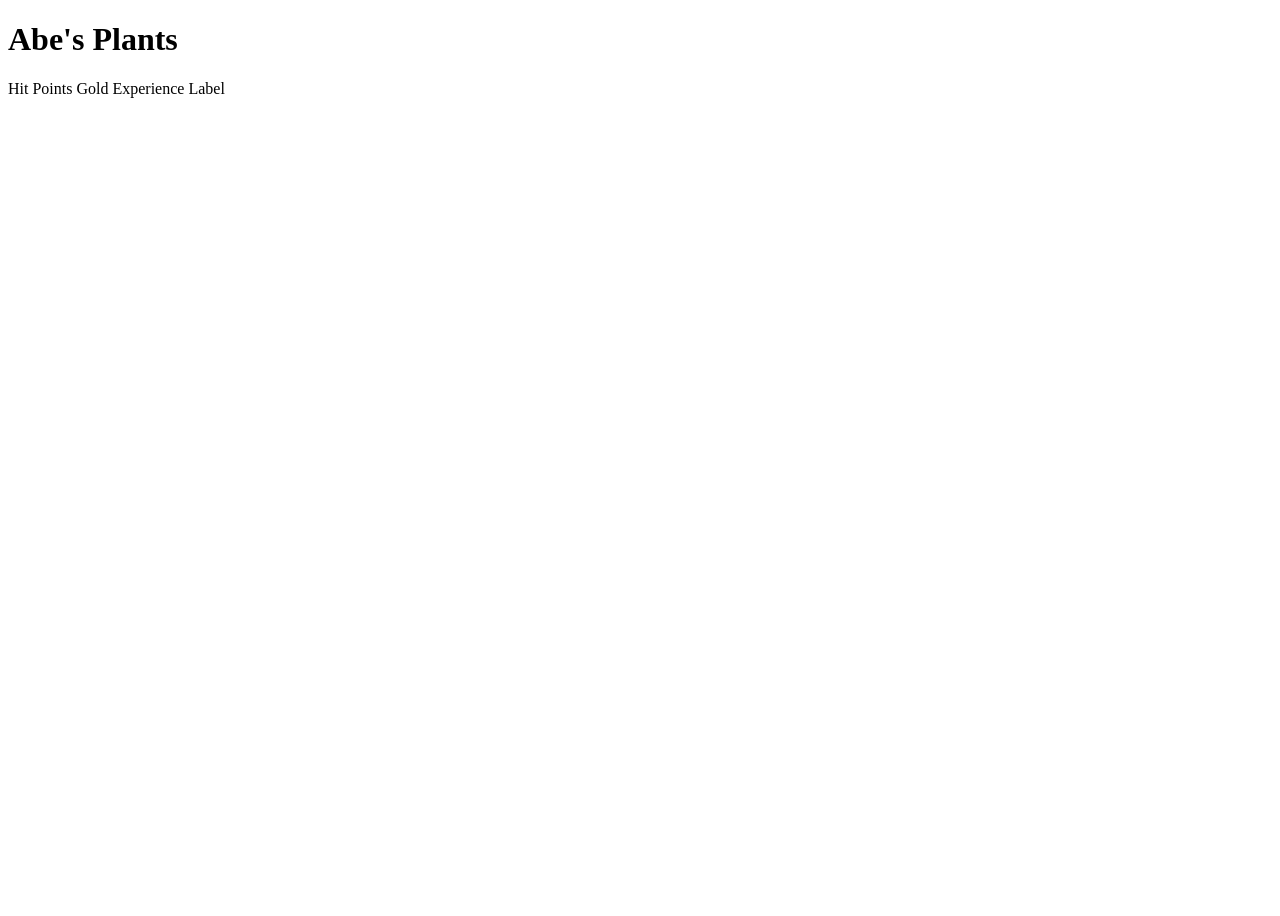
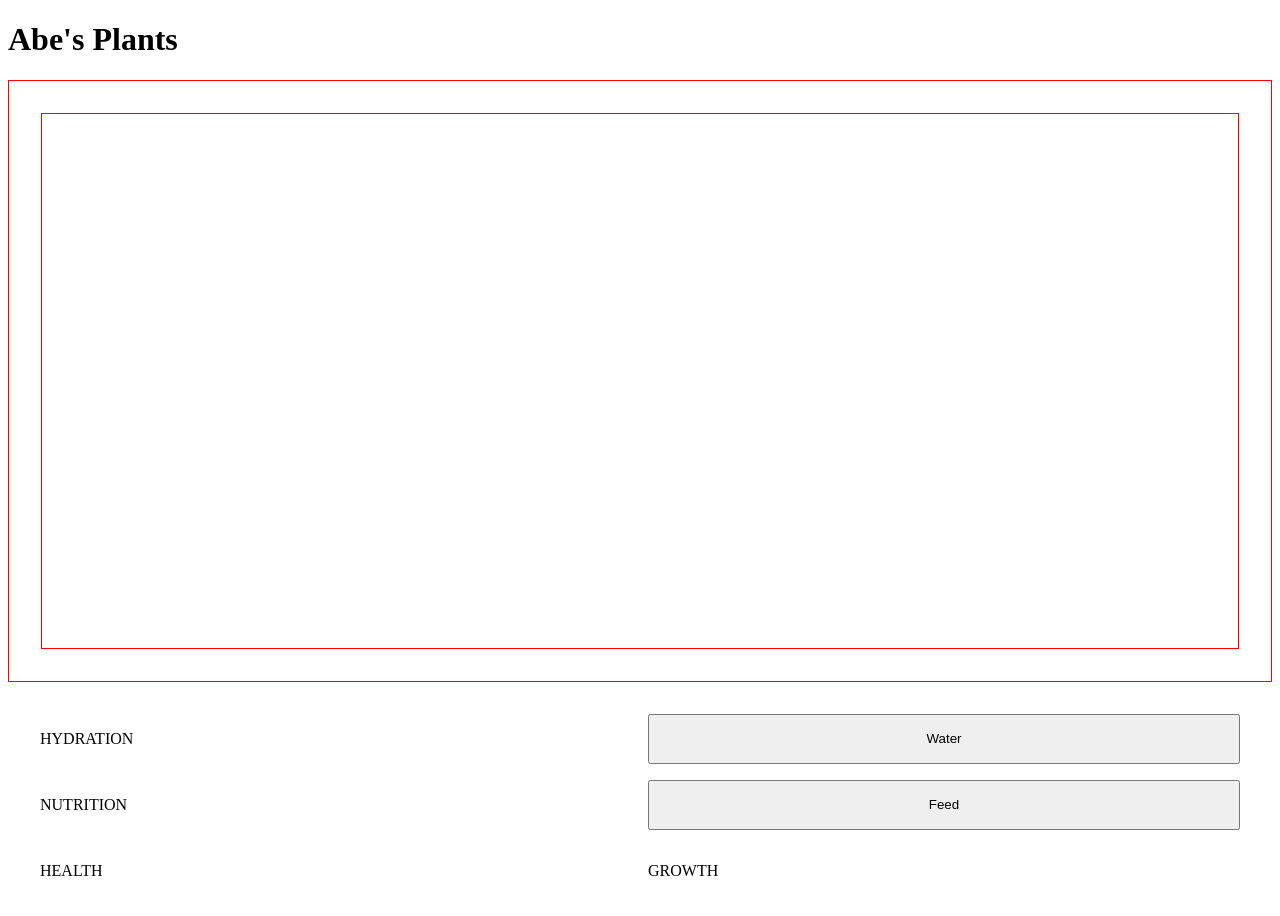
Before and after one commit to pooch1e/FandC_RPG, a plain HTML site: page index.html in a window 1280 px wide. Before the commit the page ends 800 px from the top, so only its background shows below. Drawn offline with Linux system fonts and the light colour scheme.

Commit message:
setting up mvc

```diff
--- a/index.html
+++ b/index.html
@@ -8,12 +8,15 @@
   </head>
   <body>
     <h1>Abe's Plants</h1>
-    <form action="">
-      <label for="">Hit Points</label>
-      <label for="">Gold</label>
-      <label for="">Experience</label>
-      <label for="">Label</label>
-    </form>
+    <div class="canvas-container">
+      <div class="flower-container"></div>
+    </div>
+    <div class="ui-container">
+      <span><p id="hydration">HYDRATION</p></span><button id="water-button">Water</button>
+      <span><p id="nutrition">NUTRITION</p></span><button id="feed-button">Feed</button>
+      <span><p id="health">HEALTH</p></span>
+      <span><p id="growth">GROWTH</p></span>
+    </div>
 
     <script src="main.js"></script>
   </body>
--- a/styles.css
+++ b/styles.css
@@ -0,0 +1,31 @@
+:root {
+  --border-debug: 1px solid red;
+}
+
+html {
+  margin: 0;
+  padding: 0;
+  box-sizing: border-box;
+}
+
+.canvas-container {
+  display: grid;
+  grid-template-columns: 1fr;
+  height: 75vh;
+  border: var(--border-debug);
+}
+
+.flower-container {
+  display: flex;
+  border: var(--border-debug);
+  padding: 2rem;
+  margin: 2rem;
+}
+
+.ui-container {
+  display: grid;
+  grid-template-columns: 1fr 1fr;
+  gap: 1em;
+  margin: 1em;
+  padding: 1em;
+}
```
Also changed, not shown: classes/Flower.js (added, +8 -0 lines), classes/GameController.js (+7 -0 lines), classes/GameModel.js (+10 -0 lines), classes/Player.js (deleted, +0 -9 lines).
